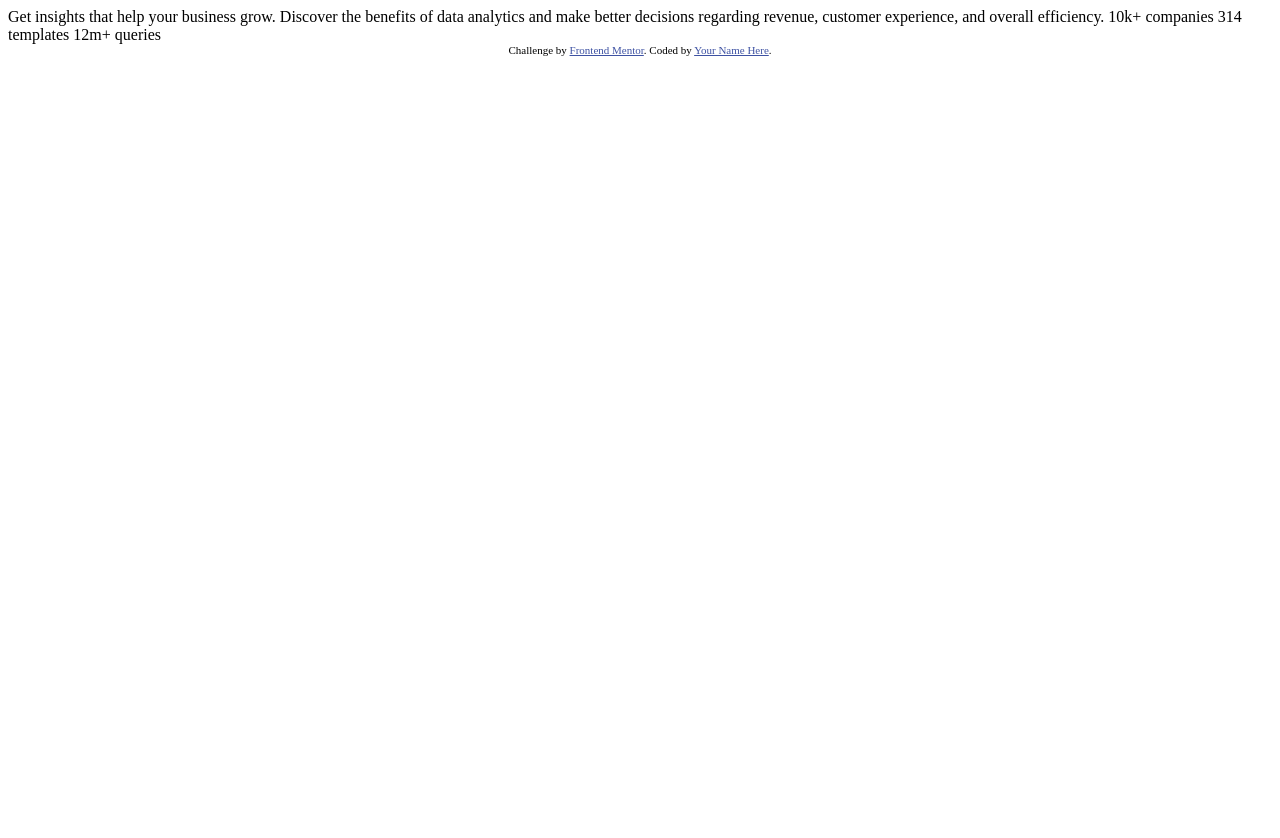
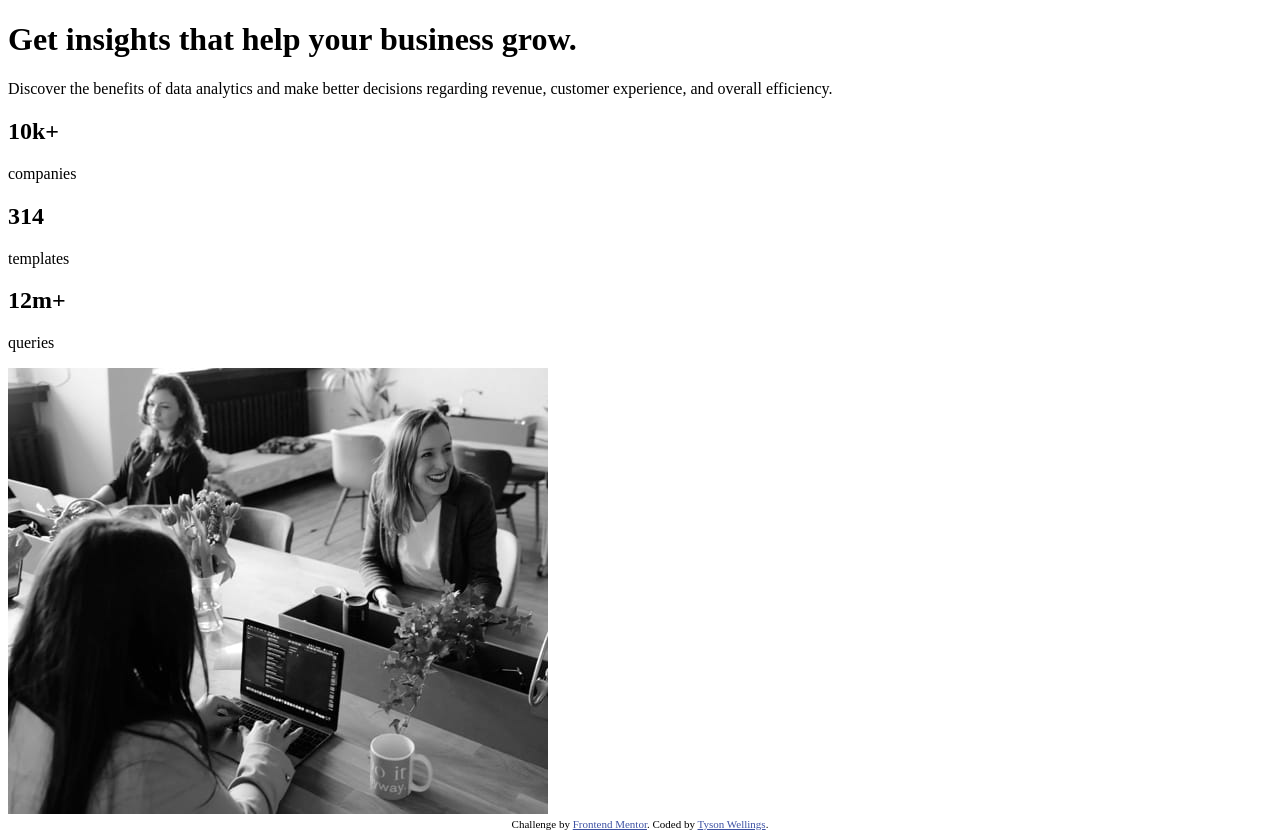
Before and after one commit to Tyson-Wellings/stats-preview-card-component-main, a plain HTML site: page index.html in a window 1280 px wide. Before the commit the page ends 800 px from the top, so only its background shows below. Drawn offline with Linux system fonts and the light colour scheme.

Commit message:
Edited HTML begun some of the css. Had troubel getting overlay to work.

```diff
--- a/index.html
+++ b/index.html
@@ -3,8 +3,10 @@
 <head>
   <meta charset="UTF-8">
   <meta name="viewport" content="width=device-width, initial-scale=1.0"> <!-- displays site properly based on user's device -->
-
+  <link rel="stylesheet" href="styles.css">
   <link rel="icon" type="image/png" sizes="32x32" href="./images/favicon-32x32.png">
+  <link rel="preconnect" href="https://fonts.gstatic.com">
+  <link href="https://fonts.googleapis.com/css2?family=Inter:wght@400;700&family=Lexend+Deca&display=swap" rel="stylesheet">
 
   <title>Frontend Mentor | Stats preview card component</title>
 
@@ -15,19 +17,40 @@
   </style>
 </head>
 <body>
+  <div id="background">
+    <div id="display-card-container">
+      <div id="left-desktop-side">
+        <div id="headline-plus-copy">
+          <h1>Get insights that help your business grow.</h1>
 
-  Get insights that help your business grow.
+          <p>Discover the benefits of data analytics and make better decisions regarding revenue, customer
+          experience, and overall efficiency.
+          </p>
+        </div>
 
-  Discover the benefits of data analytics and make better decisions regarding revenue, customer
-  experience, and overall efficiency.
+        <div class="stats">
+          <h2>10k+</h2>
+          <p>companies</p>
+        </div>
 
-  10k+ companies
-  314 templates
-  12m+ queries
+        <div class="stats">
+          <h2>314</h2>
+          <p>templates</p>
+        </div>
 
-  <div class="attribution">
-    Challenge by <a href="https://www.frontendmentor.io?ref=challenge" target="_blank">Frontend Mentor</a>.
-    Coded by <a href="#">Your Name Here</a>.
+        <div class="stats">
+          <h2>12m+</h2>
+          <p>queries</p>
+        </div>
+      </div>
+      <div id="right-desktop-side">
+        <img src="images/image-header-desktop.jpg">
+      </div>
+      <div class="attribution">
+        Challenge by <a href="https://www.frontendmentor.io?ref=challenge" target="_blank">Frontend Mentor</a>.
+        Coded by <a href="#">Tyson Wellings</a>.
+      </div>
+    </div>
   </div>
 </body>
 </html>
```
